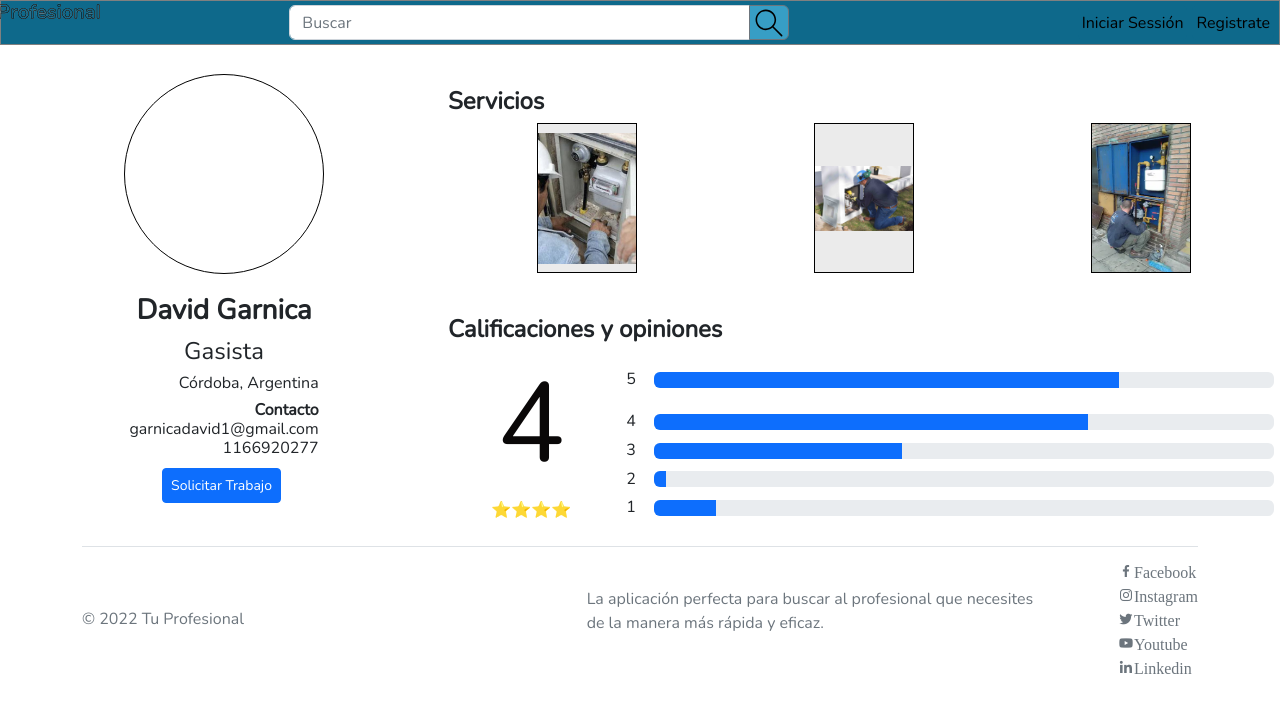
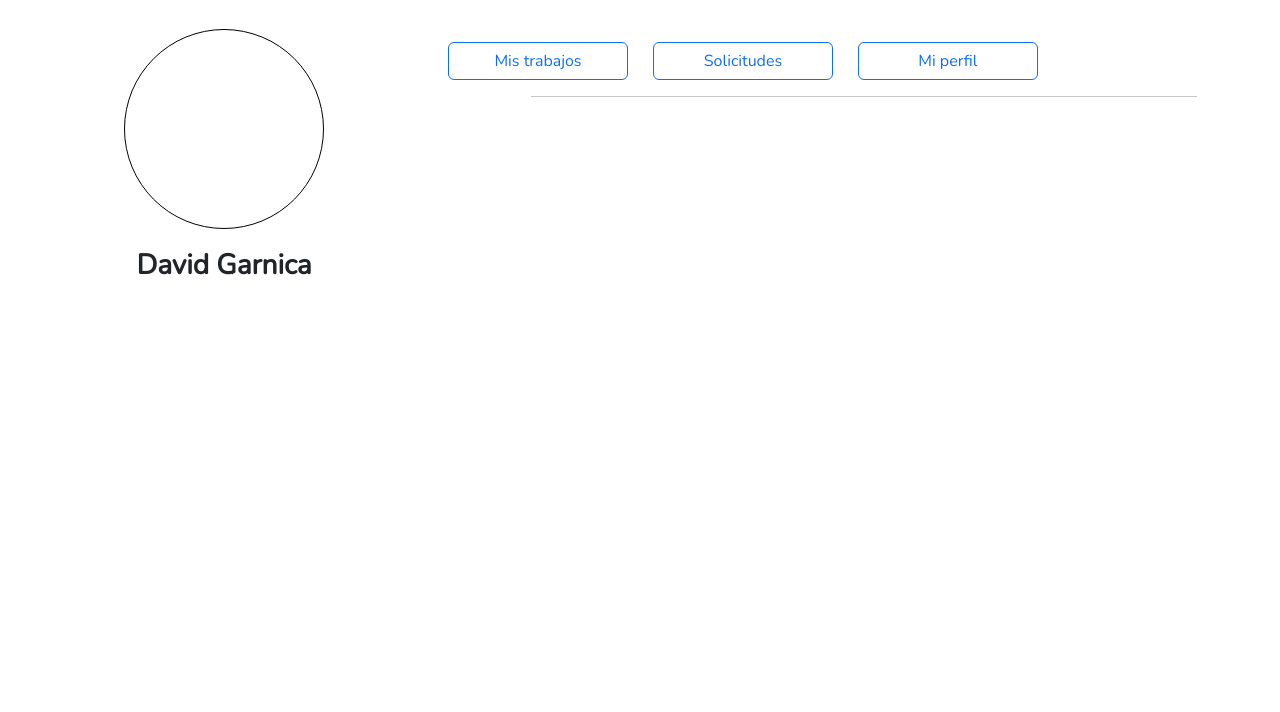
Before and after one commit to BenjaCardozo/AppProveedoresServiciosFront, a React (Create React App) app: page /perfil-proveedor in a window 1280 px wide. Shown: the top 712 px of the page. Built offline with nearby package versions, Linux system fonts and the light colour scheme.

Commit message:
modificar estilo provedoorVista

```diff
--- a/src/App.js
+++ b/src/App.js
@@ -16,25 +16,13 @@ import ContactoConElProveedor from "./components/perfil/ContactoConElProveedor";
 import ServiciosCliente from "./components/perfil/ServiciosCliente";
 import PerfilCliente from './pages/PerfilCliente';
 import  PerfilProveedor  from "./pages/PerfilProveedor";
+import { MisServiciosProveedor } from "./components/perfil/MisServiciosProveedor";
 
 
 export function App() {
   return (
     <BrowserRouter>
-      <NavBar />
-      <Routes>
-        <Route path="/" element={<Principal />} />
-        <Route path="/login" element={< LogIn />} />
-        <Route path="/registro" element={<Seleccionar />} />
-        <Route path="/registro/:rol" element={<Registro />} />
-        <Route path="/contacto-proveedor" element={<ContactoConElProveedor />}/>
-        <Route path="/mis-servicios" element={ <ServiciosCliente/> } />
-        <Route path="/mi-perfil" element={ <PerfilCliente/> } />
-        <Route path="/perfil-proveedor" element={ <PerfilProveedor />} />
-        <Route path="/administrar-proveedores" element={<AdministrarProveedores />} />
-        <Route path="*" element={<PaginaNoEncontrada />} />
-      </Routes>
-      <Footer />
+      <MisServiciosProveedor></MisServiciosProveedor>
     </BrowserRouter>
   );
 }
--- a/src/components/perfil/ProveedorVista.css
+++ b/src/components/perfil/ProveedorVista.css
@@ -23,7 +23,7 @@ div.otros{
 }
 
 div.oficioGas{
-    width: 100px;
+    width: 120px;
     height: 150px;
     margin: auto;
     border: 1px solid black;
```
